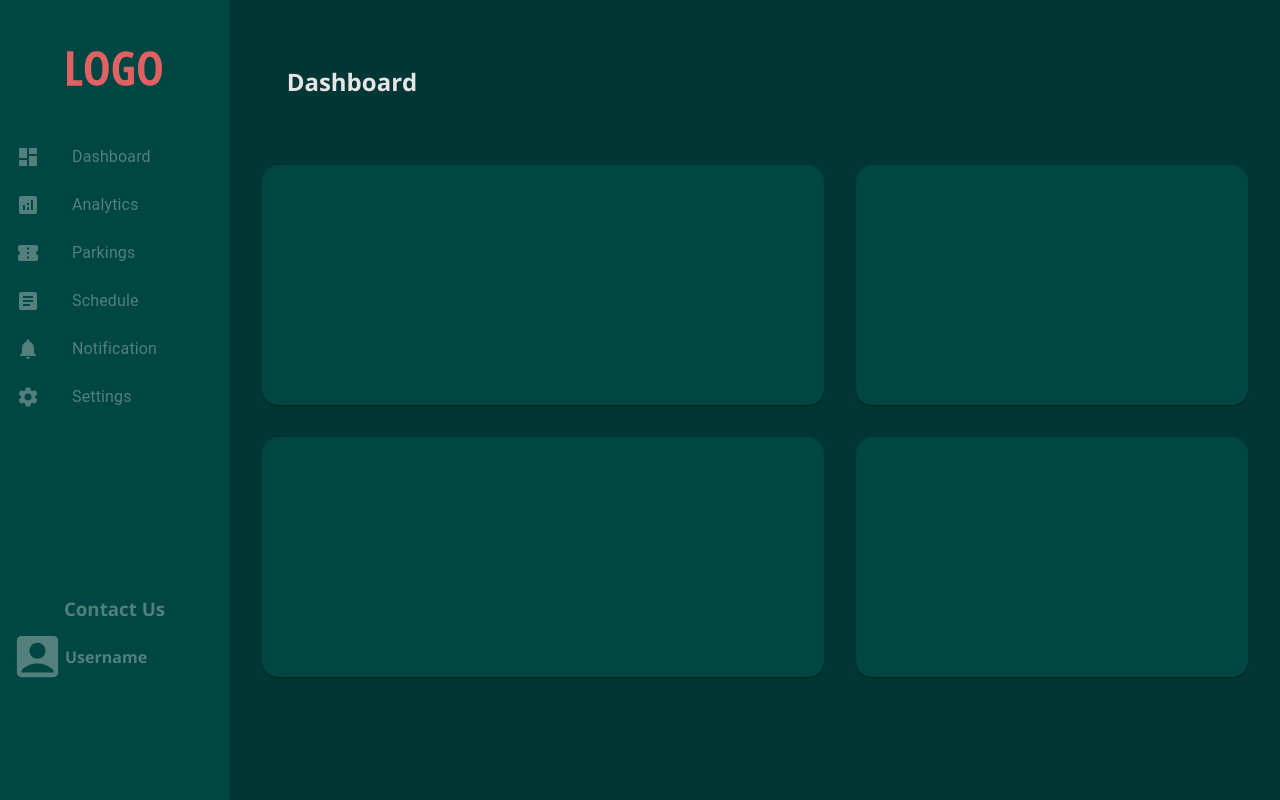
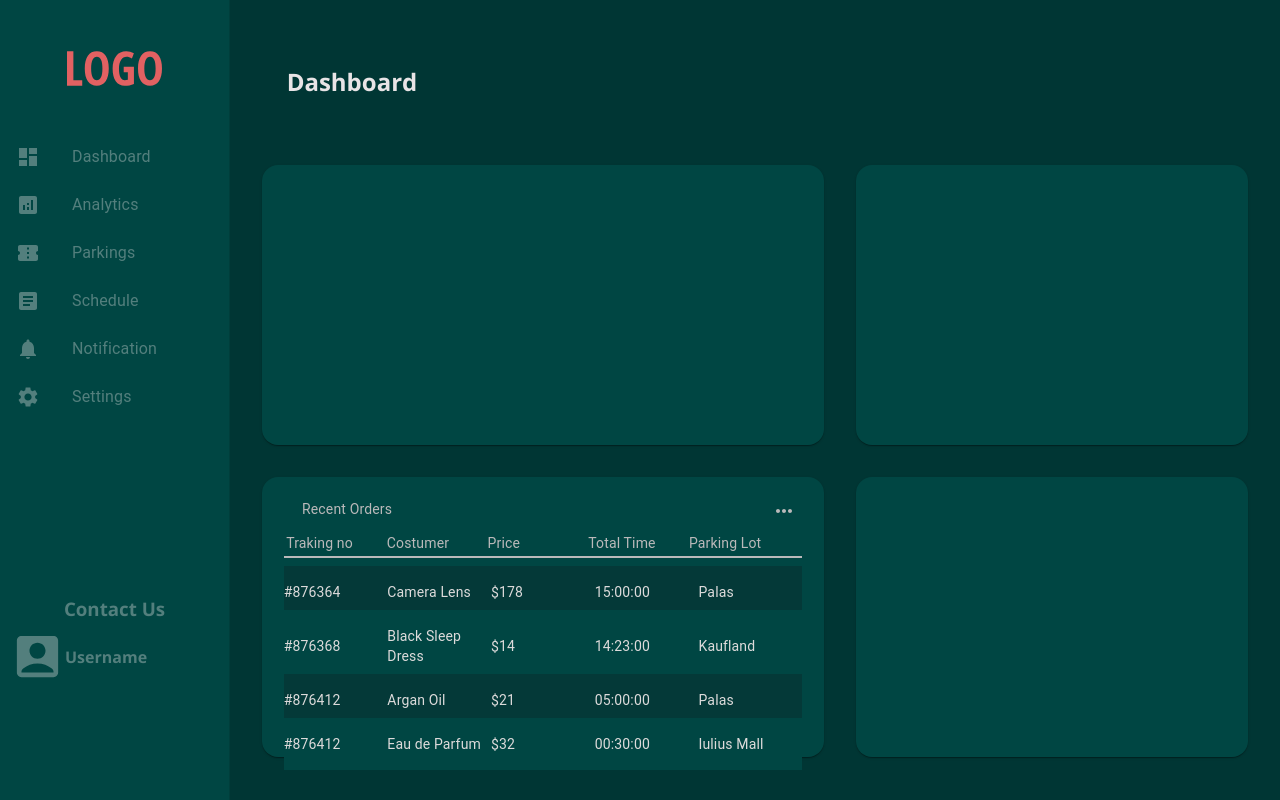
Before and after one commit to ParkingLotDevOps/Automated-Parking-Lot, a React (Create React App) app in the folder web-frontend/: page /dashboard in a window 1280 px wide. Built offline with nearby package versions, Linux system fonts and the light colour scheme.

Commit message:
Recent Orders

```diff
--- a/web-frontend/src/components/Dashboard/Dashboard.js
+++ b/web-frontend/src/components/Dashboard/Dashboard.js
@@ -1,33 +1,71 @@
-import React from 'react';
+import * as React from 'react';
 import styles from './Dashboard.module.css';
 import { useParams } from 'react-router-dom';
 import { Sidebar } from 'components';
 import TheHeader from 'components/TheHeader/TheHeader';
 
+import OrderList from 'components/Dashboard/OrderList';
 import { styled } from '@mui/material/styles';
 import Box from '@mui/material/Box';
 import Paper from '@mui/material/Paper';
 import Grid from '@mui/material/Grid';
+import MoreHorizIcon from '@mui/icons-material/MoreHoriz';
 
 export default function EditParkingLot() {
   const Item = styled(Paper)(({ theme }) => ({
     backgroundColor: theme.palette.mode === 'dark' ? '#1A2027' : '#fff',
     ...theme.typography.body2,
     padding: theme.spacing(1),
-    textAlign: 'center',
-    height: 240,
+    // textAlign: 'center',
+    height: 280,
     backgroundColor: '#004643',
     borderRadius: '1rem',
     color: theme.palette.text.secondary,
   }));
 
+  const fields = ['Traking no', 'Costumer', 'Price', 'Total Time', 'Parking Lot'];
+  const items = [
+    {
+      id: '1',
+      trakingNo: '#876364',
+      costumer: 'Camera Lens',
+      price: '$178',
+      time: '15:00:00',
+      lot: 'Palas'
+    },
+    {
+      id: '2',
+      trakingNo: '#876368',
+      costumer: 'Black Sleep Dress',
+      price: '$14',
+      time: '14:23:00',
+      lot: 'Kaufland'
+    },
+    {
+      id: '3',
+      trakingNo: '#876412',
+      costumer: 'Argan Oil',
+      price: '$21',
+      time: '05:00:00',
+      lot: 'Palas'
+    },
+    {
+      id: '4',
+      trakingNo: '#876412',
+      costumer: 'Eau de Parfum',
+      price: '$32',
+      time: '00:30:00',
+      lot: 'Iulius Mall'
+    }
+  ];
+
   return (
     <>
       <Sidebar />
       <main className={styles.main}>
-        <TheHeader title="Dashboard" />
-
-        <Box sx={{ flexGrow: 1 }}>
+        <TheHeader title="Dashboard" className={styles.pageName} />
+        {/* <h1>Dashboard</h1> */}
+        <Box sx={{ flexGrow: 1}}>
             <Grid container spacing={4}>
                 <Grid item xs={7}>
                     <Item></Item>
@@ -36,7 +74,22 @@ export default function EditParkingLot() {
                     <Item></Item>
                 </Grid>
                 <Grid item xs={7}>
-                    <Item></Item>
+                    <Item>
+                    <p className={styles.itemGrid}> Recent Orders <MoreHorizIcon className={styles.more}/></p>
+                      <ul className={styles.listItems}>
+                        <li className={styles.listFields} key="0">
+                          <div style={{ width: '2%' }}></div>
+                          {fields.map((field) => (
+                            <div key={field.id}>{field}</div>
+                          ))}
+                          <div style={{ width: '10%' }}></div>
+                        </li>
+                        {items.map((item) => (
+                          <OrderList key={item.id} item={item} />
+                        ))}
+                      </ul>
+
+                    </Item>
                 </Grid>
                 <Grid item xs={5}>
                     <Item></Item>
--- a/web-frontend/src/components/Dashboard/Dashboard.module.css
+++ b/web-frontend/src/components/Dashboard/Dashboard.module.css
@@ -1,9 +1,45 @@
 .main {
     margin-left: 230px;
     padding: 2rem;
-  }
+}
 
-  .name {
+.name {
     font-size: 2.5rem;
     margin: 2rem 1rem;
-  }
+}
+
+.listItems {
+    width: 95%;
+    padding: 0;
+    padding-top: 10;
+    margin: 0 auto;
+}
+
+.listFields {
+    display: flex;
+    border-bottom: 2px solid #bab9ba;
+    padding-bottom: 0.2rem;
+    margin-bottom: 0.5rem;
+}
+
+.listFields div {
+    /* width: calc(85% ); */
+    width: 80%;
+    color: #bab9ba;
+}
+
+.itemGrid{
+    color: #bab9ba;
+    padding-left: 2rem;
+}
+
+.more{
+    position: relative;
+    float: right;
+    display: flex;
+    right: 20px;
+}
+
+.pageName{
+  padding-top: -30%;
+}
--- /dev/null
+++ b/web-frontend/src/components/Dashboard/OrderList.js
@@ -0,0 +1,46 @@
+import React from 'react';
+
+import { useState } from 'react';
+import { useNavigate } from 'react-router-dom';
+import styles from './OrderList.module.css';
+import { FaCalendarAlt as Calendar, FaStar as Star } from 'react-icons/fa';
+
+import IconButton from '@mui/material/IconButton';
+import Menu from '@mui/material/Menu';
+import MenuItem from '@mui/material/MenuItem';
+import MoreHorizIcon from '@mui/icons-material/MoreHoriz';
+import PersonIcon from '@mui/icons-material/Person';
+
+
+export default function LisItem(props) {
+  const [isChecked, setIsChecked] = useState(false);
+
+  const navigate = useNavigate();
+
+  const options = ['Edit', 'Delete'];
+
+  const ITEM_HEIGHT = 5;
+
+  const [anchorEl, setAnchorEl] = React.useState(null);
+  const open = Boolean(anchorEl);
+  const handleClick = (event) => {
+    setAnchorEl(event.currentTarget);
+  };
+  const handleClose = () => {
+    setAnchorEl(null);
+  };
+
+  return (
+
+    <li className={styles.listItem}>
+
+      <div>{props.item.trakingNo}</div>
+      <div>{props.item.costumer}</div>
+      <div>{props.item.price}</div>
+      <div>{props.item.time}</div>
+      <div>{props.item.lot}</div>
+
+
+    </li>
+  );
+}
--- /dev/null
+++ b/web-frontend/src/components/Dashboard/OrderList.module.css
@@ -0,0 +1,89 @@
+.listItem {
+    display: flex;
+    align-items: center;
+    background-color: #004643;
+    width: 100%;
+    height: 0.5%;
+    margin-bottom: -0.5rem;
+    margin-top: 0rem;
+}
+
+.listItem > * {
+    width: calc(85% / 4);
+    color: rgb(221, 219, 219);
+    word-wrap: break-word;
+    padding: 1rem 0;
+    padding-right: 0.5rem;
+}
+
+.checkbox {
+    width: 5%;
+    background-color: #e16162;
+}
+
+.menuBtn {
+    transform: rotate(90deg);
+    height: 5%;
+    width: auto;
+    display: flex;
+    justify-content: center;
+    align-items: center;
+    padding: 0;
+}
+
+.fav {
+    width: 5%;
+}
+
+.date {
+    display: flex;
+    flex-direction: row;
+    align-items: center;
+}
+.date span {
+    margin-right: 0.5rem;
+    padding-top: 0.2rem;
+}
+
+.status {
+    border-radius: 16px;
+    text-align: center;
+    padding: 0.4rem 0;
+    width: calc(85% / 4);
+    text-transform: capitalize;
+}
+
+.status.opened {
+    background-color: #2f6352;
+    color: rgb(236, 233, 233);
+}
+
+.status.closed {
+    background-color: rgba(102, 88, 67, 0.5);
+    color: #f9bc60;
+}
+
+.status.canceled {
+    background-color: rgba(112, 72, 72, 0.5);
+    color: #e16162;
+}
+
+li:nth-child(odd){
+    font-size: +100%;
+    background: #004643;
+}
+
+li:nth-child(even){
+    font-size: +100%;
+    background: #043938;
+}
+
+/* .time{
+    background-color: #E16162;
+
+} */
+
+/* .person{
+    width: 5px !important;
+    height: 5px !important;
+} */
--- a/web-frontend/src/components/ParkingLotsList/ListItems/ListItems.js
+++ b/web-frontend/src/components/ParkingLotsList/ListItems/ListItems.js
@@ -38,7 +38,7 @@ export default function ListItems() {
     <>
       <Sidebar />
       <main className={styles.main}>
-        <TheHeader title="Parking Lots List" hasSearchBox hasButton />
+        <TheHeader title="Recent Orders" hasSearchBox hasButton />
         <ul className={styles.listItems}>
           <li className={styles.listFields} key="0">
             <div style={{ width: '5%' }}></div>
```
